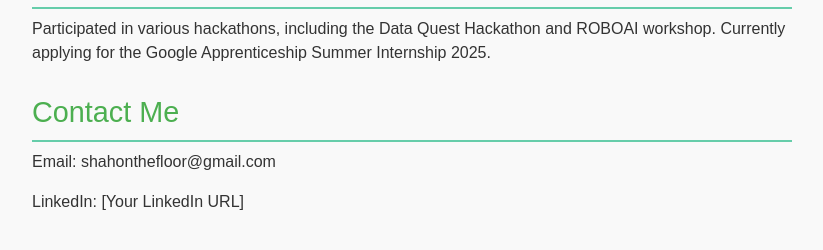
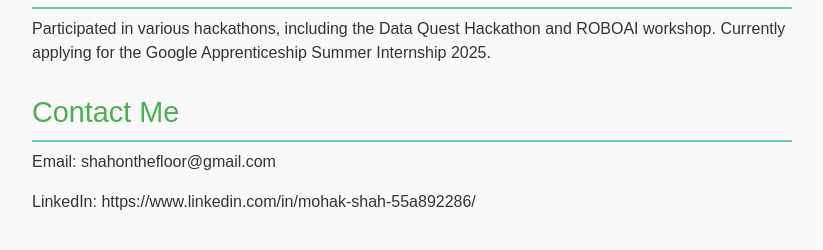
Before and after one commit to Mohak-HoWaN/Health-Care-Center, a Flask app: page /developer in a window 1280 px wide. Shown: the part 917-1167 px from the top of the page, without its empty margins (228-1051 px from the left). Run offline with Flask 3, Linux system fonts and the light colour scheme; parts of the project's set-up code (start-up, migrations or seed data) failed here and were passed over.

Commit message:
updated linkedIn URL

```diff
--- a/templates/developer.html
+++ b/templates/developer.html
@@ -219,7 +219,7 @@
     <section class="contact">
       <h2 class="section-title">Contact Me</h2>
       <p>Email: shahonthefloor@gmail.com</p>
-      <p>LinkedIn: [Your LinkedIn URL]</p>
+      <p>LinkedIn: https://www.linkedin.com/in/mohak-shah-55a892286/</p>
     </section>
   </div>
 
```
